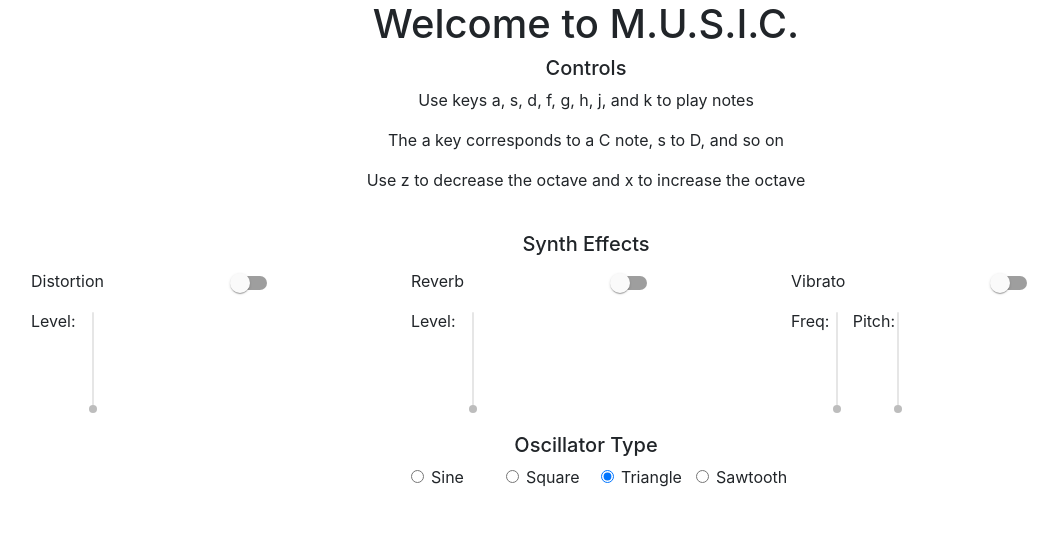
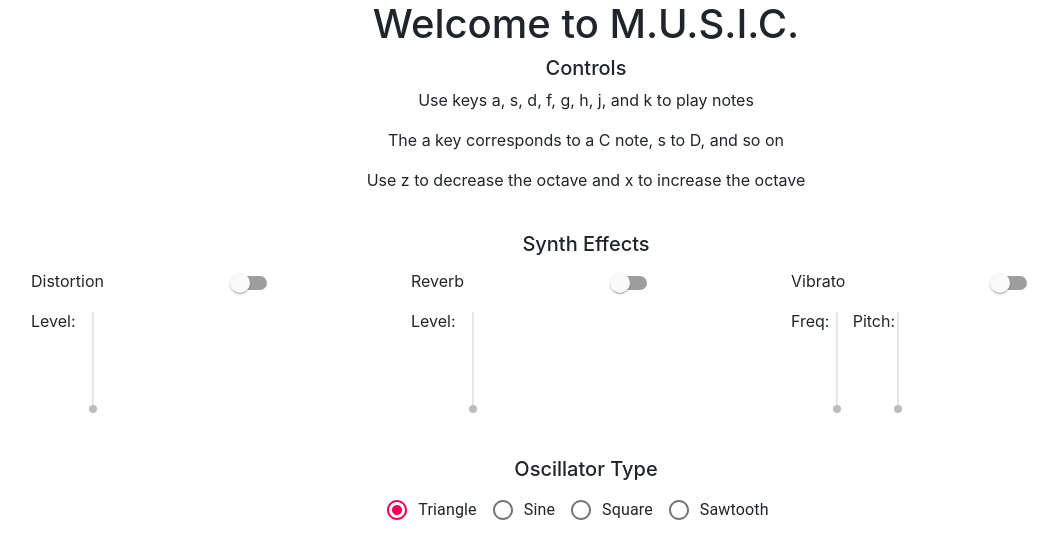
Before and after one commit to pxkelly/M.U.S.I.C., a React (Create React App) app: page /#/ in a window 1280 px wide. Shown: the top 558 px of the page, without its empty margins (54-1112 px from the left). Built offline with nearby package versions, Linux system fonts and the light colour scheme.

Commit message:
Swapped radio buttons for better ones

```diff
--- a/src/Home.js
+++ b/src/Home.js
@@ -3,6 +3,11 @@
 import * as Tone from 'tone';
 import Slider from '@material-ui/core/Slider';
 import Switch from '@material-ui/core/Switch';
+import Radio from '@material-ui/core/Radio';
+import RadioGroup from '@material-ui/core/RadioGroup';
+import FormControlLabel from '@material-ui/core/FormControlLabel';
+import FormControl from '@material-ui/core/FormControl';
+import FormLabel from '@material-ui/core/FormLabel';
 import './App.css';
 import './Pages.css';
 
@@ -297,9 +302,9 @@
   // Changes the oscillator attached to the synth
   updateOscillator(event) {
     // Update the global variable to save these changes
-    oscillator = event.target.id;
+    oscillator = event.target.value;
     // Updates the selected button on the page
-    if (event.target.id !== "triangle") {
+    if (event.target.value !== "triangle") {
       this.setState({TriangleOsc: false});
     }
     else {
@@ -457,45 +462,43 @@
         </Container>
 
         <br />
+        <br />
 
         <Container className="oscillator-container">
           <Row className="section-header">
             <h5>Oscillator Type</h5>
           </Row>
           <Row className="oscillators">
-            <Col xs={1}>
-              <Form.Check
-                type="radio"
-                label="Sine"
-                id="sine"
+            <FormControl component="fieldset">
+              <RadioGroup
+                aria-label="oscillators"
+                name="oscillator"
+                value={oscillator}
                 onChange={this.updateOscillator}
-              />
-            </Col>
-            <Col xs={1}>
-              <Form.Check
-                type="radio"
-                label="Square"
-                id="square"
-                onChange={this.updateOscillator}
-              />
-            </Col>
-            <Col xs={1}>
-              <Form.Check
-                type="radio"
-                label="Triangle"
-                id="triangle"
-                onChange={this.updateOscillator}
-                checked={this.state.TriangleOsc}
-              />
-            </Col>
-            <Col xs={1}>
-              <Form.Check
-                type="radio"
-                label="Sawtooth"
-                id="sawtooth"
-                onChange={this.updateOscillator}
-              />
-            </Col>
+                row
+              >
+                <FormControlLabel
+                  value="triangle"
+                  control={<Radio />}
+                  label="Triangle"
+                />
+                <FormControlLabel
+                  value="sine"
+                  control={<Radio />}
+                  label="Sine"
+                />
+                <FormControlLabel
+                  value="square"
+                  control={<Radio />}
+                  label="Square"
+                />
+                <FormControlLabel
+                  value="sawtooth"
+                  control={<Radio />}
+                  label="Sawtooth"
+                />
+              </RadioGroup>
+            </FormControl>
           </Row>
         </Container>
       </>
--- a/src/Pages.css
+++ b/src/Pages.css
@@ -42,8 +42,9 @@
 }
 
 .oscillator-container {
-  margin: auto, auto, auto, auto;
+  margin: auto;
   align-items: center;
+  justify-content: center;
 }
 
 .oscillators {
```
